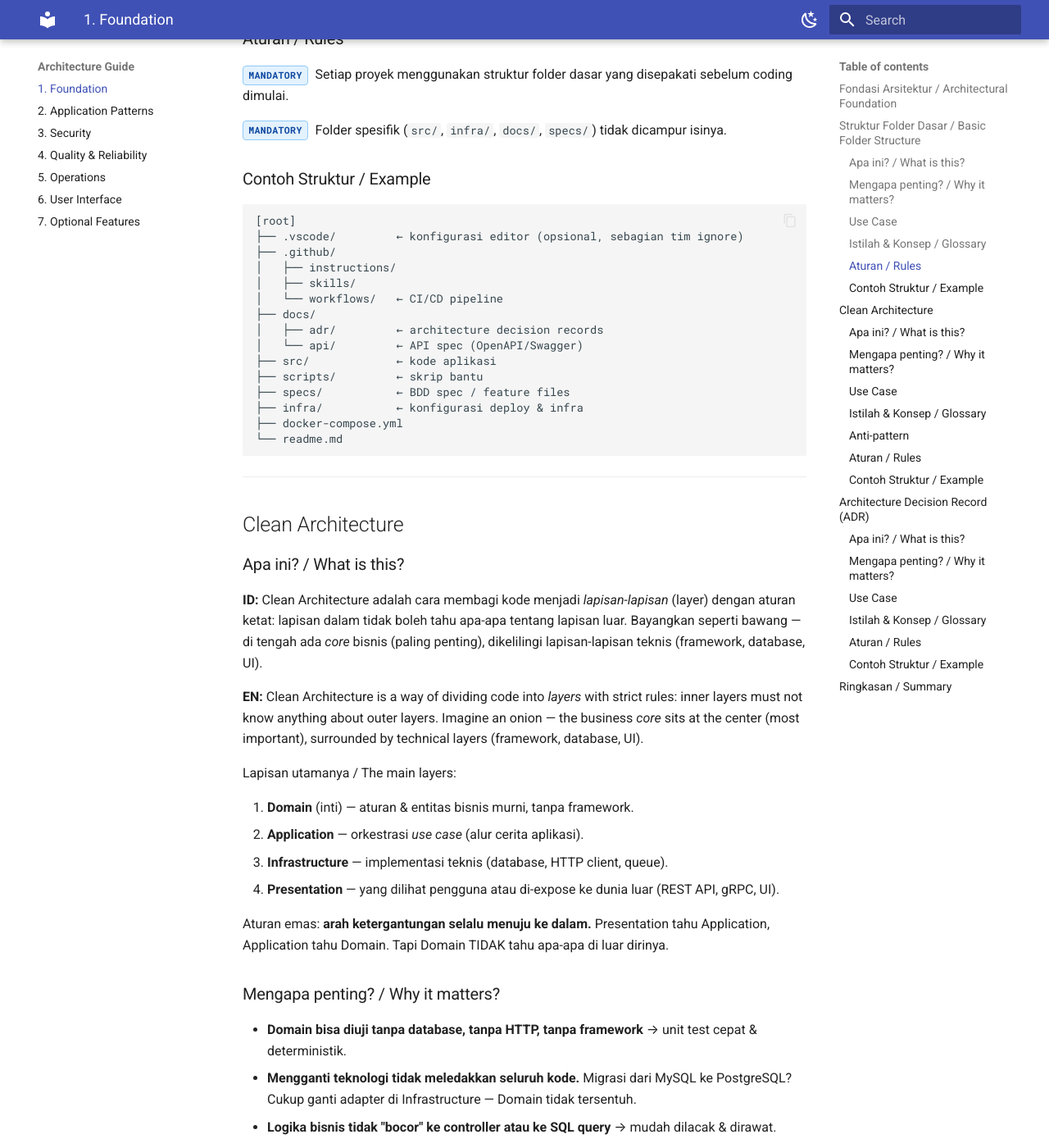
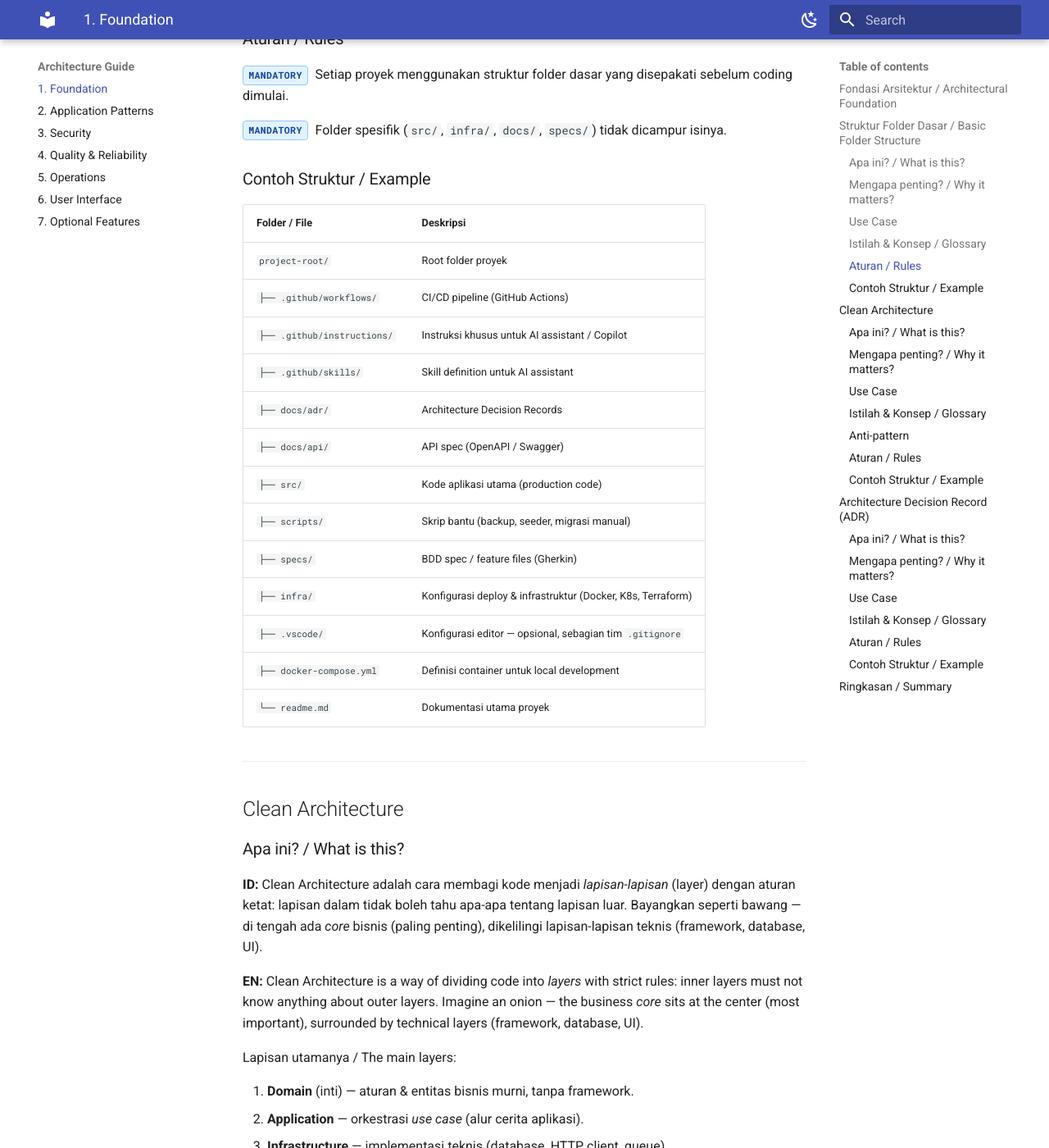
Before and after one commit to mabudiman/software-architecture-docs, an MkDocs documentation site: the page built from docs/architecture/01-foundation.md, in a window 1280 px wide and 1400 px high, scrolled down 1678 px. Shown: the whole window at 82% size. Built offline with MkDocs 1.6.1 and Material for MkDocs 9.7.7, drawn with Linux system fonts in a browser that asks for light colours; some of the changed text lies outside the part shown.

Commit message:
Refactor folder structure examples to use tables for better clarity and consistency

````diff
--- a/docs/architecture/01-foundation.md
+++ b/docs/architecture/01-foundation.md
@@ -46,23 +46,21 @@ This chapter covers the most fundamental aspects of setting up a software projec
 
 ### Contoh Struktur / Example
 
-```text
-[root]
-├── .vscode/         ← konfigurasi editor (opsional, sebagian tim ignore)
-├── .github/
-│   ├── instructions/
-│   ├── skills/
-│   └── workflows/   ← CI/CD pipeline
-├── docs/
-│   ├── adr/         ← architecture decision records
-│   └── api/         ← API spec (OpenAPI/Swagger)
-├── src/             ← kode aplikasi
-├── scripts/         ← skrip bantu
-├── specs/           ← BDD spec / feature files
-├── infra/           ← konfigurasi deploy & infra
-├── docker-compose.yml
-└── readme.md
-```
+| Folder / File | Deskripsi |
+|---|---|
+| `project-root/` | Root folder proyek |
+| `├── .github/workflows/` | CI/CD pipeline (GitHub Actions) |
+| `├── .github/instructions/` | Instruksi khusus untuk AI assistant / Copilot |
+| `├── .github/skills/` | Skill definition untuk AI assistant |
+| `├── docs/adr/` | Architecture Decision Records |
+| `├── docs/api/` | API spec (OpenAPI / Swagger) |
+| `├── src/` | Kode aplikasi utama (production code) |
+| `├── scripts/` | Skrip bantu (backup, seeder, migrasi manual) |
+| `├── specs/` | BDD spec / feature files (Gherkin) |
+| `├── infra/` | Konfigurasi deploy & infrastruktur (Docker, K8s, Terraform) |
+| `├── .vscode/` | Konfigurasi editor — opsional, sebagian tim `.gitignore` |
+| `├── docker-compose.yml` | Definisi container untuk local development |
+| `└── readme.md` | Dokumentasi utama proyek |
 
 ---
 
@@ -142,23 +140,19 @@ Aturan emas: **arah ketergantungan selalu menuju ke dalam.** Presentation tahu A
 
 ### Contoh Struktur / Example
 
-```text
-[root]
-└── src/
-    ├── shared/
-    │   ├── contracts/      ← interface/DTO yang dipakai bersama
-    │   └── common/         ← utilitas umum (logger wrapper, helper)
-    └── service-name/
-        ├── src/
-        │   ├── presentation/    ← REST/gRPC controller
-        │   ├── application/     ← use case, orchestrator
-        │   ├── domain/          ← entity, value object, repo interface
-        │   └── infrastructure/  ← DB, HTTP client, queue impl
-        └── tests/
-            ├── unit/           ← test domain & application (no I/O)
-            ├── integration/    ← test dgn DB / queue nyata
-            └── contract/       ← consumer-driven contract test
-```
+| Folder | Deskripsi |
+|---|---|
+| `src/` | Root kode aplikasi |
+| `├── shared/contracts/` | Interface / DTO yang dipakai bersama antar service |
+| `├── shared/common/` | Utilitas umum (logger wrapper, helper) |
+| `└── service-name/` | Folder per service / bounded context |
+| `    ├── src/presentation/` | REST / gRPC controller |
+| `    ├── src/application/` | Use case, orchestrator |
+| `    ├── src/domain/` | Entity, Value Object, Repository interface |
+| `    ├── src/infrastructure/` | DB, HTTP client, queue implementation |
+| `    ├── tests/unit/` | Test domain & application (no I/O) |
+| `    ├── tests/integration/` | Test dengan DB / queue nyata |
+| `    └── tests/contract/` | Consumer-driven contract test |
 
 ---
 
````
Also changed, not shown: docs/architecture/02-application-patterns.md (+16 -20 lines).
